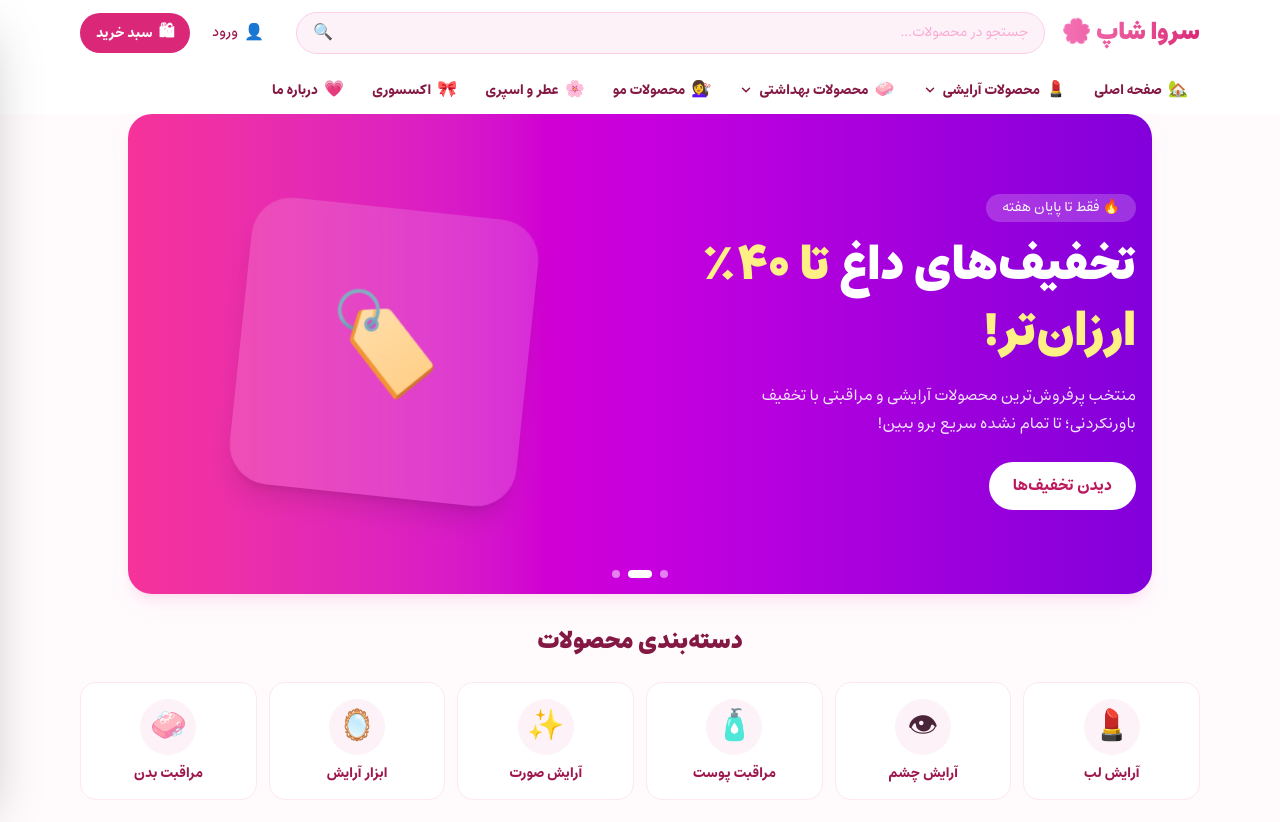
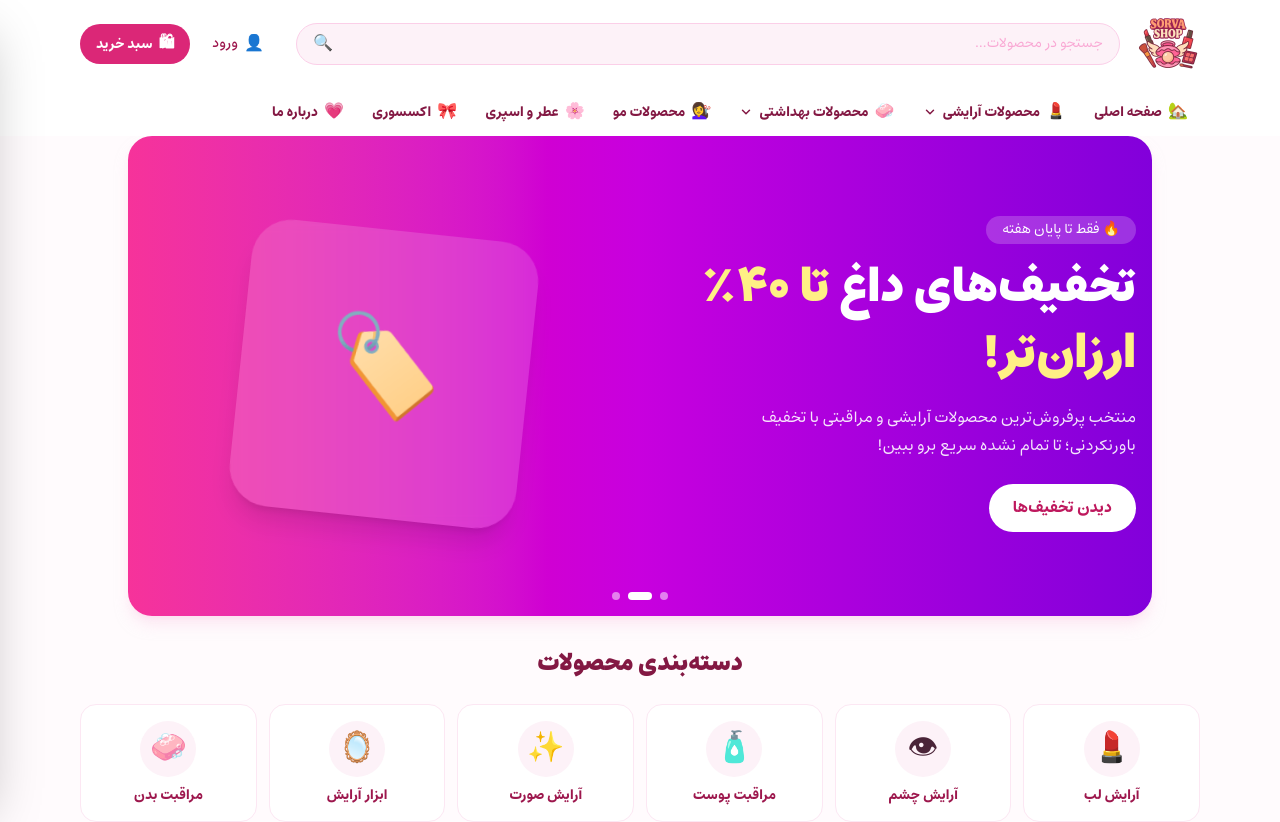
Before and after one commit to soroush-rahmani/sorva-shop, a Next.js app: page / in a window 1280 px wide. Shown: the top 822 px of the page. Built offline with nearby package versions, Linux system fonts and the light colour scheme.

Commit message:
replace text logo with image logo in header

```diff
--- a/components/header.tsx
+++ b/components/header.tsx
@@ -1,6 +1,7 @@
 "use client";
 
 import Link from "next/link";
+import Image from "next/image";
 import { MAKEUP_MENU, HYGIENE_MENU, type NavLeaf } from "@/lib/nav";
 import { useCart } from "@/components/cart-provider";
 import { useState } from "react";
@@ -42,11 +43,15 @@ export function Header() {
       {/* هدر اصلی */}
       <div className="bg-white/95 backdrop-blur">
         <div className="mx-auto flex max-w-6xl items-center gap-4 px-4 py-3">
-          <Link
-            href="/"
-            className="shrink-0 bg-linear-to-l from-brand-600 to-brand-400 bg-clip-text text-xl font-black text-transparent md:text-2xl"
-          >
-            سروا شاپ 🌸
+          <Link href="/" className="shrink-0" aria-label="سروا شاپ — صفحه اصلی">
+            <Image
+              src="/images/logo.png"
+              alt="لوگوی سروا شاپ"
+              width={112}
+              height={112}
+              priority
+              className="h-14 w-14 object-contain md:h-16 md:w-16"
+            />
           </Link>
 
           <div className="hidden flex-1 items-center rounded-full border border-brand-200 bg-brand-50 px-4 py-2 md:flex">
```
Also changed, not shown: public/images/logo.png (added).
